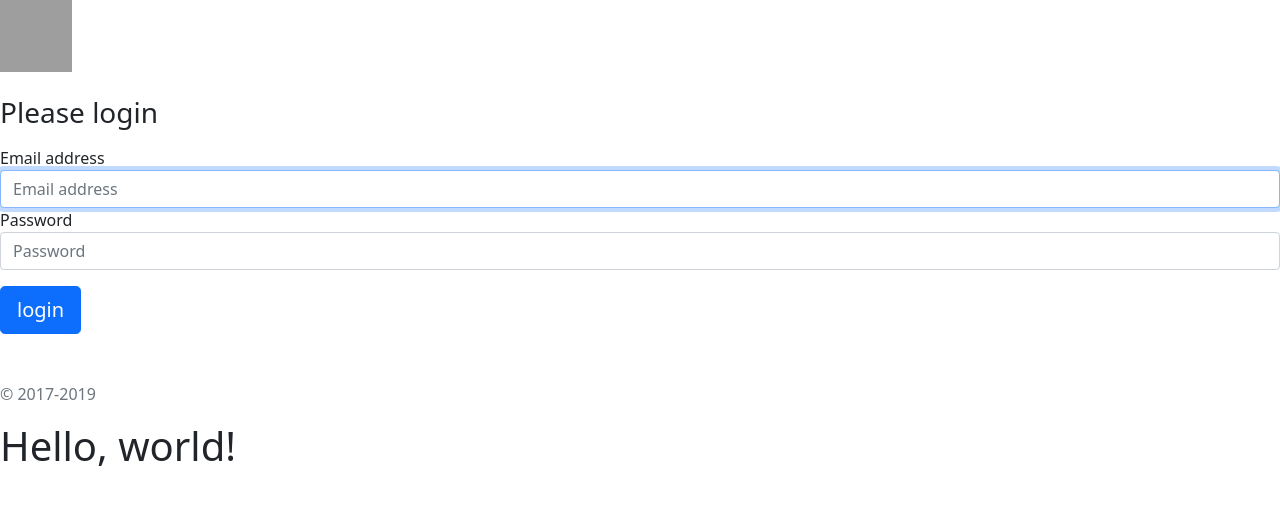
After one commit to ebatyaso1228/connect_app, a Django app: page /login/ in a window 1280 px wide. The commit adds this page. Shown: the top 505 px of the page. Run offline with Django 3.2, Linux system fonts and the light colour scheme; grey boxes are pictures that could not be loaded.

Commit message:
add loginpage&signuppage
add loginpage&signuppage

```diff
--- a/connect/urls.py
+++ b/connect/urls.py
@@ -1,10 +1,14 @@
 from django.urls import path
-from .views import ConnectList , ConnectDetail , ConnectCreate , ConnectDelete , ConnectUpdate
+from .views import ConnectList , ConnectDetail , ConnectCreate , ConnectDelete , ConnectUpdate , signupfunc , loginfunc
 
 urlpatterns = [
+    path('signup/', signupfunc, name='signup'),
+    path('login/', loginfunc, name='login'),
     path('list/', ConnectList.as_view(), name='list'),
     path('detail/<int:pk>',ConnectDetail.as_view(), name='detail'),
     path('create/', ConnectCreate.as_view(), name='create'),
     path('delete/<int:pk>', ConnectDelete.as_view(), name='delete'),
     path('update/<int:pk>', ConnectCreate.as_view(), name='update'),
+
+
 ]
--- a/connect/views.py
+++ b/connect/views.py
@@ -2,6 +2,9 @@ from django.shortcuts import render
 from django.views.generic import ListView , DetailView , CreateView , DeleteView , UpdateView
 from .models import ConnectModel
 from django.urls import reverse_lazy
+from django.contrib.auth.models import User
+from django.shortcuts import redirect
+from django.contrib.auth import authenticate, login
 
 
 # Create your views here.
@@ -29,3 +32,25 @@ class ConnectUpdate(UpdateView):
     model = ConnectModel
     fields = ('title', 'memo')
     success_url = reverse_lazy('list')
+
+def signupfunc(request):
+    if request.method == 'POST':
+        username = request.POST['username']
+        password = request.POST['password']
+        user = User.objects.create_user(username,'',password)
+        return render(request, 'signup.html', {'some':100})
+
+    return render(request, 'signup.html', {'some':100})
+
+def loginfunc(request):
+    if request.method == 'POST':
+        username2 = request.POST['username']
+        password2 = request.POST['password']
+        user = authenticate(request, username=username2, password=password2)
+        if user is not None:
+            login(request, user)
+            return redirect('list')
+        else:
+            return redirect('login')
+
+    return render(request, 'login.html')
--- a/templates/base.html
+++ b/templates/base.html
@@ -7,6 +7,9 @@
 
     <!-- Bootstrap CSS -->
     <link href="https://cdn.jsdelivr.net/npm/bootstrap@5.1.3/dist/css/bootstrap.min.css" rel="stylesheet" integrity="sha384-1BmE4kWBq78iYhFldvKuhfTAU6auU8tT94WrHftjDbrCEXSU1oBoqyl2QvZ6jIW3" crossorigin="anonymous">
+
+    {% block customcss %}
+    {% endblock customcss %}
 
     <title>Hello, world!</title>
   </head>
--- /dev/null
+++ b/templates/login.html
@@ -0,0 +1,16 @@
+{% extends 'base.html' %}
+
+{% block content %}
+    <form class="form-signin" method="POST" action = ''>{% csrf_token %}
+  <img class="mb-4" src="/docs/4.3/assets/brand/bootstrap-solid.svg" alt="" width="72" height="72">
+  <h1 class="h3 mb-3 font-weight-normal">Please login</h1>
+  <label for="inputEmail" class="sr-only">Email address</label>
+  <input type="text" id="inputEmail" class="form-control" name='username' placeholder="Email address" required autofocus>
+  <label for="inputPassword" class="sr-only">Password</label>
+  <input type="password" id="inputPassword" class="form-control" name='password' placeholder="Password" required>
+  <div class="checkbox mb-3">
+  </div>
+  <button class="btn btn-lg btn-primary btn-block" type="submit">login</button>
+  <p class="mt-5 mb-3 text-muted">&copy; 2017-2019</p>
+</form>
+{% endblock content %}
```
Also changed, not shown: templates/signup.html (added, +16 -0 lines), db.sqlite3.
